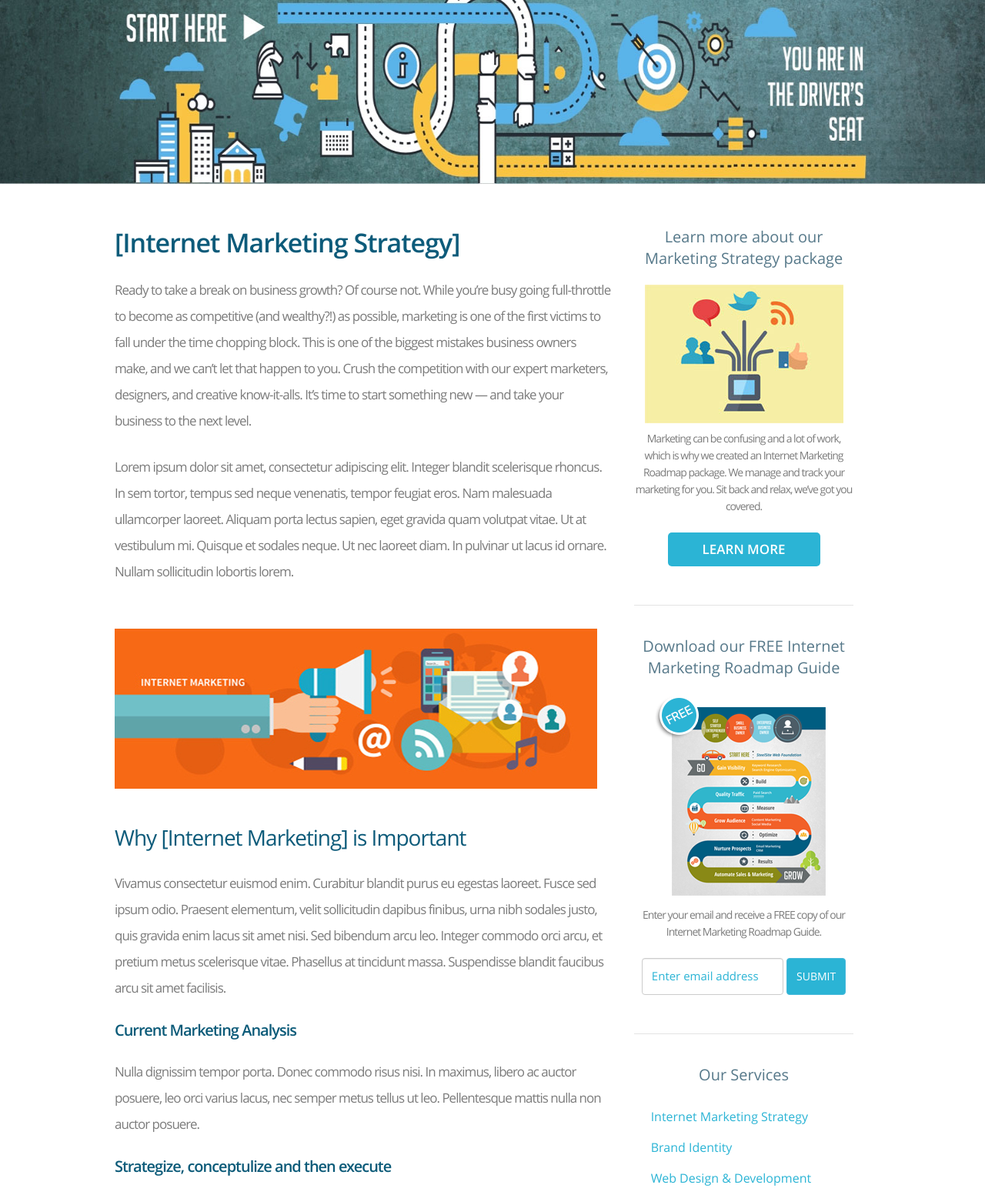
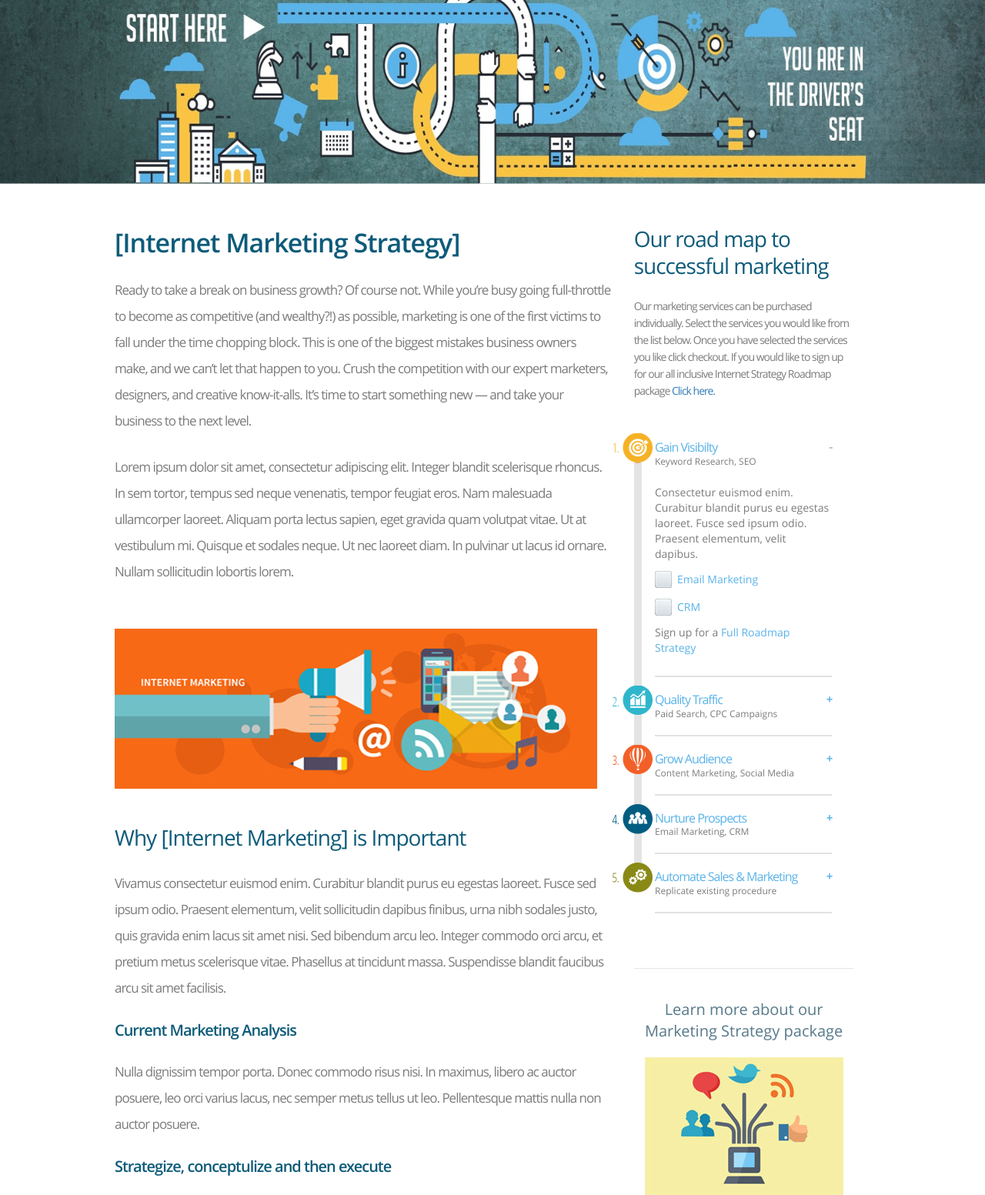
Before and after one commit to Santoshah/landing-page, a PHP site: page /service-page.html in a window 1280 px wide. Shown: the part 120-1673 px from the top of the page at 77% size. Run offline with PHP 8.4, Linux system fonts and the light colour scheme; some libraries are stand-ins or nearby versions.

Commit message:
sidebar accordion customized with sprite

```diff
--- a/js/script.js
+++ b/js/script.js
@@ -15,18 +15,18 @@ $(document).ready(function(){
 
         $(this).removeClass('active_head').parent().removeClass('accordion_active');
         $(this).find('.expand_close').fadeOut(function() {
-                                      $(this).text("+ Expand")
+                                      $(this).text("+")
                                     }).fadeIn('fast');
 
 
 
       } else {
 
-        $('.accordion-toggle').find('.expand_close').text("+ Expand");
+        $('.accordion-toggle').find('.expand_close').text("+");
 
         $('.accordion-toggle').removeClass('active_head').parent().removeClass('accordion_active');
         $(this).find('.expand_close').fadeOut(function() {
-                                      $(this).text("- Collapse")
+                                      $(this).text("-")
                                     }).fadeIn('fast');
 
         $(this).addClass('active_head').parent().addClass('accordion_active');
--- a/sass/style.scss
+++ b/sass/style.scss
@@ -21,6 +21,21 @@
     font-weight: normal;
     font-style: normal;
 
+}
+
+
+// making same sprite small in size
+@mixin resize-sprite($map, $sprite, $percent) {
+  $spritePath:    sprite-path($map);
+  $spriteWidth:   image-width($spritePath);
+  $spriteHeight:  image-height($spritePath);
+  $width: image-width(sprite-file($map, $sprite));
+  $height: image-height(sprite-file($map, $sprite));
+
+  @include background-size(ceil($spriteWidth * ($percent/100)) ceil($spriteHeight * ($percent/100)));
+  width: ceil($width*($percent/100));
+  height: ceil($height*($percent/100));
+  background-position: 0 floor(nth(sprite-position($map, $sprite), 2)  * ($percent/100) );
 }
 
 @mixin opensans() {
@@ -1203,7 +1218,6 @@ $pad-val : 55px;
   }
   .accordion-content {display: none; width: 100%; float: left; }
   .title_group { width: 70%; float: left; }
-  .expand_close { float: right; }
   .accordion-content.default {display: block;}
 
   .custom_accordion {
@@ -1352,4 +1366,52 @@ $pad-val : 55px;
     p { font-size: 15px; line-height: 34px; }
 }
 
+.custom_accordion_sidebar {
+
+@each $icon1 in gainvisibility-icon, qualitytraffic-icon, growaudience-icon, nurtureprospects-icon, automatesales-icon {
+    .#{$icon1} {
+        // @include spr-sprite($icon, true);
+        @include resize-sprite($spr-sprites, $icon1, 50);
+    }
+}
+.checkbox_wrap {
+    padding-bottom: 10px;
+}
+p { padding-bottom: 0; }
+.growaudience-icon { height: 38px; }
+.sign_up_strategy  {line-height: 20px; }
+.acc_wrap:last-child:before {
+    border-left: 10px solid #fff;
+    left: -27px;
+}
+.acc_wrap:first-child { padding-top: 0; }
+.acc_icon {
+    top: -9px;
+    left: -56px;
+}
+// .acc_icon { width: 50px !important; }
+    .expand_close { padding-right: 0;     font-weight: bold; }
+    .sign_up_strategy { font-size: 14px; }
+    .acc_wrap { width: 93%;     padding: 20px 0; }
+    &.custom_accordion { margin-left: 0;  border-left: 10px solid #e4e4e4;
+        p {    font-size: 14px; line-height: 20px; letter-spacing: 0;}
+
+    [type="checkbox"]:not(:checked) + label,
+    [type="checkbox"]:checked + label {
+            font-size: 14px;
+    }
+
+        .title_group {font-size: 16px;      width: 90%;
+            .sub_head  {     letter-spacing: 0.02px; font-size: 12px; }
+        }
+    }
+p + .checkbox_wrap  { margin-top: 10px; }
+
+}
+
+
+
+
+
+
 @import "responsive";
--- a/service-page.html
+++ b/service-page.html
@@ -200,6 +88,126 @@
 	</div>
 	<!-- /.col-md-8 -->
 	<div class="col-md-4">
+
+	<div class="widget_box">
+
+
+			<h3>Our road map to successful marketing</h3>
+			<p>Our marketing services can be purchased individually. Select the services you would like from the list below. Once you have selected the services you like click checkout. If you would like to sign up for our all inclusive Internet Strategy Roadmap package <a href="#">Click here.</a></p>
+
+		<!-- start accordion -->
+
+				<!-- HTML -->
+
+				<div id="accordion" class="custom_accordion custom_accordion_sidebar">
+					<div class="acc_wrap accordion_active">
+
+						<h4 class="accordion-toggle active_head">
+							<span class="acc_icon gainvisibility-icon"></span>
+							<span class="group_head">
+								<span class="title_group">Gain Visibilty<span class="sub_head">Keyword Research,  SEO</span></span>
+								<span class="expand_close">-</span>
+							</span>
+						</h4>
+						<div class="accordion-content active default">
+							<p>Consectetur euismod enim. Curabitur blandit purus eu egestas laoreet. Fusce sed ipsum odio. Praesent elementum, velit dapibus.</p>
+							<div class="checkbox_wrap">
+								<input type="checkbox" id="test1" name="marketing" />
+								<label for="test1">Email Marketing </label>
+							</div>
+							<!-- /.checkbox_wrap -->
+							<div class="checkbox_wrap">
+								<input type="checkbox" id="test2" name="marketing" />
+								<label for="test2">CRM </label>
+							</div>
+							<!-- /.checkbox_wrap -->
+							<div class="sign_up_strategy">Sign up for a <a href="#">Full Roadmap Strategy</a></div>
+						</div>
+					</div>
+					<!-- /.acc_wrap -->
+					<div class="acc_wrap">
+						<h4 class="accordion-toggle">
+							<span class="acc_icon qualitytraffic-icon"></span>
+							<span class="group_head">
+								<span class="title_group">Quality Traffic<span class="sub_head">Paid Search, CPC Campaigns</span></span>
+								<span class="expand_close">+</span>
+							</span>
+						</h4>
+						<div class="accordion-content">
+							<p>Lorem ipsum dolor sit amet mauris eu turpis.</p>
+						</div>
+					</div>
+					<!-- /.acc_wrap -->
+
+
+					<div class="acc_wrap">
+						<h4 class="accordion-toggle">
+							<span class="acc_icon growaudience-icon"></span>
+							<span class="group_head">
+								<span class="title_group">Grow Audience<span class="sub_head">Content Marketing, Social Media</span></span>
+								<span class="expand_close">+</span>
+							</span>
+						</h4>
+
+						<div class="accordion-content">
+							<p>Vivamus facilisisnibh scelerisque laoreet.</p>
+						</div>
+					</div>
+					<!-- /.acc_wrap -->
+
+
+					<div class="acc_wrap">
+						<h4 class="accordion-toggle">
+							<span class="acc_icon nurtureprospects-icon"></span>
+							<span class="group_head">
+								<span class="title_group">Nurture Prospects<span class="sub_head">Email Marketing, CRM</span></span>
+								<span class="expand_close">+</span>
+							</span>
+						</h4>
+
+						<div class="accordion-content">
+							<p>Consectetur euismod enim. Curabitur blandit purus eu egestas laoreet. Fusce sed ipsum odio. Praesent elementum, velit dapibus.</p>
+							<div class="checkbox_wrap">
+								<input type="checkbox" id="test4" name="marketing" />
+								<label for="test4">Email Marketing </label>
+							</div>
+							<!-- /.checkbox_wrap -->
+							<div class="checkbox_wrap">
+								<input type="checkbox" id="test24" name="marketing" />
+								<label for="test24">CRM </label>
+							</div>
+							<!-- /.checkbox_wrap -->
+							<div class="sign_up_strategy">Sign up for a <a href="#">Full Roadmap Strategy</a></div>
+						</div>
+					</div>
+					<!-- /.acc_wrap -->
+
+					<div class="acc_wrap">
+						<h4 class="accordion-toggle">
+							<span class="acc_icon automatesales-icon"></span>
+							<span class="group_head">
+								<span class="title_group">Automate Sales &amp; Marketing<span class="sub_head">Replicate existing procedure</span></span>
+								<span class="expand_close">+</span>
+							</span>
+						</h4>
+
+						<div class="accordion-content">
+							<p>Vivamus facilisisnibh scelerisque laoreet.</p>
+						</div>
+					</div>
+					<!-- /.acc_wrap -->
+
+
+				</div>
+				<!-- /.custom_accordion -->
+
+
+<div class="clear"></div>
+
+
+
+	</div>
+	<!-- /.widget_box -->
 		<div class="widget_box text-center">
 			<div class="widget_title">Learn more about our Marketing Strategy package</div>
 			<div class="img_wrap_service"><img src="images/services/service-strategy.jpg" height="180" width="258" alt=""></div>
```
Also changed, not shown: other parts of service-page.html (+0 -112 lines), css/style.css.
